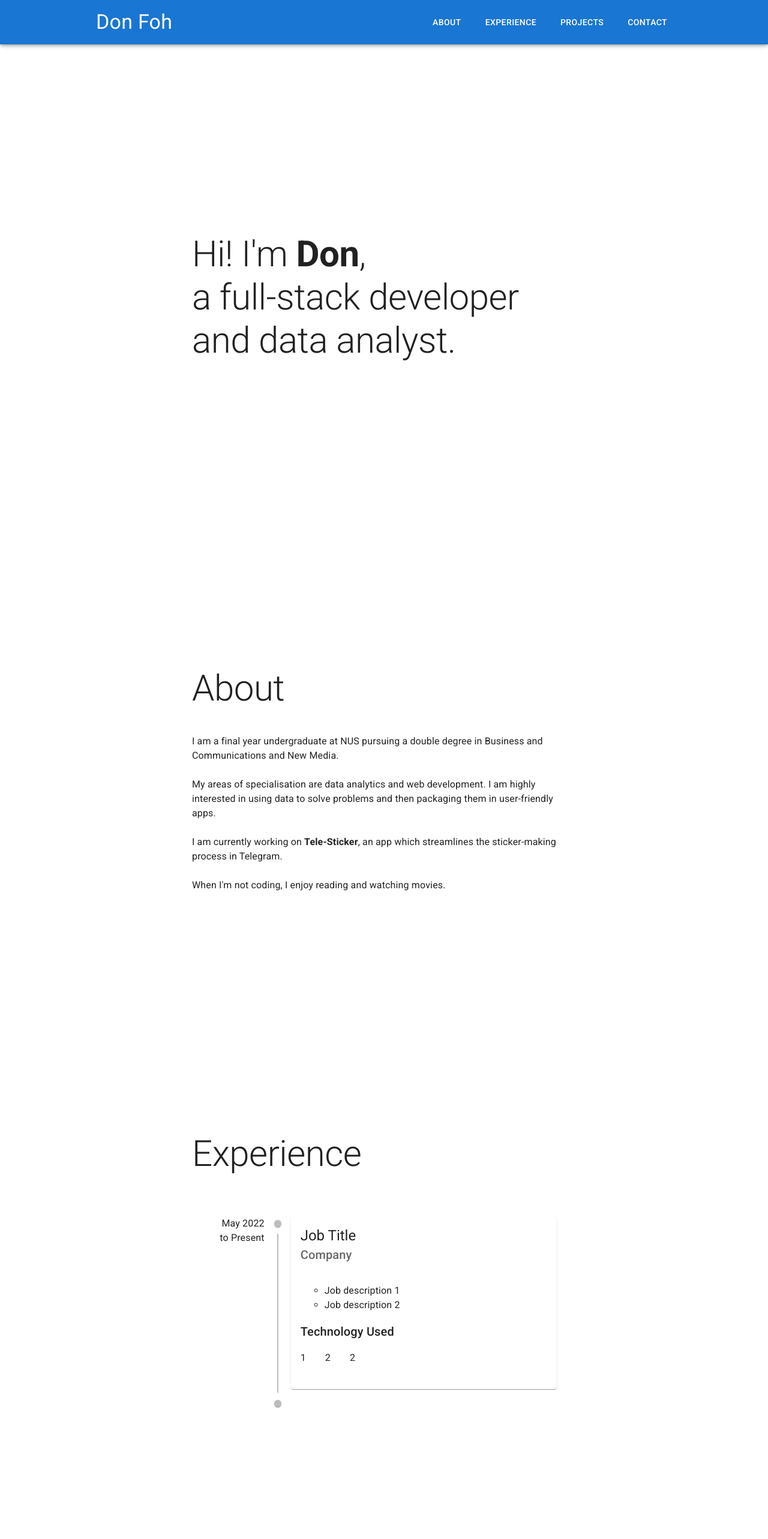
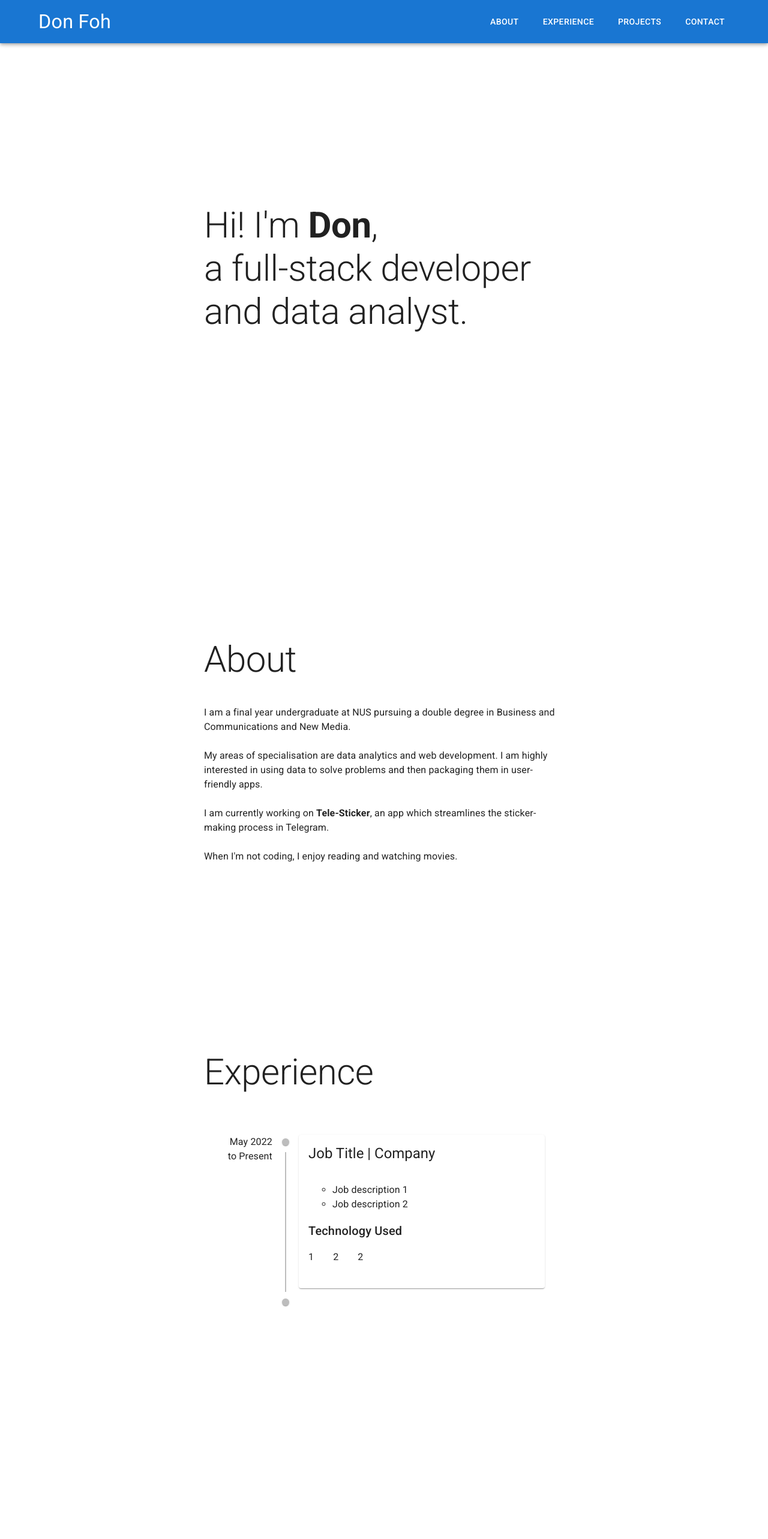
Before and after one commit to derkky/personal-website, a React (Create React App) app: page / in a window 1280 px wide. Shown: the top 2566 px of the page at 60% size. Built offline with nearby package versions, Linux system fonts and the light colour scheme.

Commit message:
refactor code

```diff
--- a/src/App.js
+++ b/src/App.js
@@ -1,4 +1,4 @@
-import { Stack, Toolbar } from "@mui/material/"
+import { Stack } from "@mui/material/"
 import CssBaseline from '@mui/material/CssBaseline'
 import NavBar from "./components/NavBar"
 import Hero from "./components/Hero.js"
@@ -6,11 +6,13 @@ import About from "./components/About.js"
 import Experience from "./components/Experience.js"
 import Projects from "./components/Projects.js"
 import Contact from "./components/Contact.js"
-import { createTheme, ThemeProvider } from '@mui/material/styles';
+import { createTheme, ThemeProvider, responsiveFontSizes } from '@mui/material/styles';
 
-const theme = createTheme({
+let theme = createTheme({
 
 })
+
+theme = responsiveFontSizes(theme)
 
 
 function App() {
@@ -21,7 +23,6 @@ function App() {
       <CssBaseline />
       <Stack spacing={2}>
         <NavBar />
-        <Toolbar />
         <Hero />
         <About/>
         <Experience />
--- a/src/components/About.js
+++ b/src/components/About.js
@@ -1,31 +1,16 @@
-import { Box, Typography, Stack, Card, CardContent, CardHeader, CardMedia } from "@mui/material"
+import { Box, Typography, Toolbar, } from "@mui/material"
+import SectionContainer from "./SectionContainer"
+import SectionContentContainer from "./SectionContentContainer"
 
 
 const About = () => {
     return (
-        <Box
+
+        <SectionContainer
             id="about"
-            sx={{
-                display: "flex",
-                height: "100vh",
-                alignItems: "center",
-                justifyContent: "center",
-                padding: 5
-            }}
+            centered
         >
-            <Box
-                sx={{
-                    display: "flex",
-                    gap: 4,
-                    width: "50vw",
-                }}
-            >
-                <Box
-                    sx={{
-                        display: "flex",
-                        flexDirection: "column",
-                    }}
-                >
+            <SectionContentContainer>
                 <Typography
                     variant="h2"
                     marginBottom={5}
@@ -50,12 +35,10 @@ const About = () => {
                     When I'm not coding, I enjoy reading and watching movies.
                 </Typography>
                 <br />
-                </Box>
+            </SectionContentContainer>
 
-            </Box>
+        </SectionContainer>
 
-
-        </Box>
 
     )
 }
--- a/src/components/Contact.js
+++ b/src/components/Contact.js
@@ -1,20 +1,24 @@
 import { Paper, Typography, Stack } from "@mui/material"
+import SectionContainer from "./SectionContainer"
+import SectionContentContainer from "./SectionContentContainer"
 
 const Contact = () => {
     return (
 
-        <Stack
-            minHeight="100vh"
-            justifyContent="center"
+        <SectionContainer
             id="contact"
+            centered
         >
+            <SectionContentContainer>
                 <Typography
                     align="center"
                     variant="h2"
                 >
                     Contact
                 </Typography>
-        </Stack>
+            </SectionContentContainer>
+
+        </SectionContainer>
 
     )
 }
--- a/src/components/Experience.js
+++ b/src/components/Experience.js
@@ -1,29 +1,25 @@
-import { Box, Typography, Card, CardHeader, CardContent } from "@mui/material"
+import { Box, Typography, Card, CardHeader, CardContent, Toolbar } from "@mui/material"
 import { Timeline, TimelineItem, TimelineSeparator, TimelineDot, TimelineConnector, TimelineContent, TimelineOppositeContent } from "@mui/lab"
 import TechUsed from "./TechUsed"
+import SectionContainer from "./SectionContainer"
+import SectionContentContainer from "./SectionContentContainer"
 
 const Experience = () => {
     return (
 
-        <Box
+        <SectionContainer
             id="experience"
-            sx={{
-                minHeight: "100vh",
-                display: "flex",
-                justifyContent: "center",
-                padding: 5
-            }}
         >
-            <Box
+
+            <SectionContentContainer
                 sx={{
                     display: "flex",
                     flexDirection: "column",
-                    width: "50vw"
+                    width: { sm: "90vw", md: "50vw" }
                 }}
             >
                 <Typography
                     variant="h2"
-                    marginTop={15}
                     marginBottom={5}
                 >
                     Experience
@@ -32,7 +28,10 @@ const Experience = () => {
                 <Timeline>
                     <TimelineItem>
                         <TimelineOppositeContent
-                            style={{flex: 0.2}}
+                            sx={{
+                                flex: 0.2,
+                                display: { xs: "none", sm: "none", md: "block" }
+                            }}
                         >
                             May 2022 to Present
                         </TimelineOppositeContent>
@@ -43,10 +42,12 @@ const Experience = () => {
                         <TimelineContent>
                             <Card>
                                 <CardHeader
-                                    title="Job Title"
-                                    subheader="Company"
+                                    title="Job Title | Company"
+                                    subheader="May 2022 to Present"
                                     subheaderTypographyProps={{
-                                        variant: "h6"
+                                        sx: {
+                                                display: { xs: "block", sm: "block", md: "none" }
+                                        }
                                     }}
                                 />
 
@@ -66,19 +67,22 @@ const Experience = () => {
 
                     <TimelineItem>
                         <TimelineOppositeContent
-                            style={{flex: 0.2}}
+                            sx={{
+                                flex: 0.2,
+                                display: { xs: "none", sm: "none", md: "block" }
+                            }}
                         />
                         <TimelineSeparator>
                             <TimelineDot />
                         </TimelineSeparator>
-                        <TimelineContent/>
+                        <TimelineContent />
                     </TimelineItem>
                 </Timeline>
 
-            </Box>
+            </SectionContentContainer>
 
 
-        </Box>
+        </SectionContainer>
 
     )
 }
--- a/src/components/Hero.js
+++ b/src/components/Hero.js
@@ -1,21 +1,15 @@
-import { Box, Typography, Stack } from "@mui/material"
+import { Box, Typography, Toolbar } from "@mui/material"
+import SectionContainer from "./SectionContainer"
+import SectionContentContainer from "./SectionContentContainer"
 
 
 const Hero = () => {
     return (
-        <Box
-            sx={{
-                display: "flex",
-                height: "100vh",
-                justifyContent: "center",
-                alignItems: "center",
-                padding: 5
-            }}
+        <SectionContainer
+            centered
             id="hero"
         >
-            <Box
-                sx={{width: "50vw"}}
-            >
+            <SectionContentContainer>
                 <Typography
                     variant="h2"
                 >
@@ -26,9 +20,9 @@ const Hero = () => {
                 >
                     a full-stack developer and data analyst.
                 </Typography>
-            </Box>
+            </SectionContentContainer>
 
-        </Box>
+        </SectionContainer>
 
     )
 }
--- a/src/components/NavBar.js
+++ b/src/components/NavBar.js
@@ -37,13 +37,22 @@ const NavBar = () => {
                 <Toolbar
                     disableGutters={true}
                     sx={{
-                        paddingX: { xs: 2, sm: 5, md: 20 },
+                        display: "flex",
+                        justifyContent: "center",
                         paddingY: 2
                     }}
                 >
+                    <Box
+                        sx={{
+                            display: "flex",
+                            width: "90%",
+                            maxWidth: "1500px",
+                            justifyContent: "space-between"
+                        }}
+                    >
+
                         <Link
                             color="inherit"
-                        sx={{ display: "flex", flex: 1 }}
                             variant="h4"
                             onClick={(e) => {
                                 e.preventDefault()
@@ -51,9 +60,14 @@ const NavBar = () => {
                             }}
                             underline="none"
                             href="#"
+                            sx={{
+                                display: "flex",
+                                alignItems: "center",
+                            }}
                         >
                             Don Foh
                         </Link>
+
 
                         <Box
                             sx={{
@@ -67,7 +81,9 @@ const NavBar = () => {
                                 <Button
                                     color="inherit"
                                     key={page.link}
-                                onClick={() => scroll(page.link)}
+                                    onClick={() => {
+                                        scroll(page.link)
+                                    }}
                                 >
                                     {page.title}
                                 </Button>
@@ -83,6 +99,9 @@ const NavBar = () => {
                         >
                             <MenuIcon />
                         </IconButton>
+
+                    </Box>
+
                 </Toolbar>
             </AppBar>
 
--- a/src/components/Projects.js
+++ b/src/components/Projects.js
@@ -1,28 +1,17 @@
 import { Toolbar, CardHeader, CardMedia, CardContent, Typography, Stack, Box } from "@mui/material"
 import ProjectCard from "./ProjectCard.js"
+import SectionContainer from "./SectionContainer.js"
+import SectionContentContainer from "./SectionContentContainer.js"
 
 const Projects = () => {
     return (
 
-        <Box
+        <SectionContainer
             id="projects"
-            sx={{
-                minHeight: "100vh",
-                display: "flex",
-                justifyContent: "center",
-                padding: 5
-            }}
         >
-            <Box
-                sx={{
-                    display: "flex",
-                    flexDirection: "column",
-                    width: "50vw"
-                }}
-            >
+            <SectionContentContainer>
                 <Typography
                     variant="h2"
-                    marginTop={15}
                     marginBottom={5}
                 >
                     Projects
@@ -61,11 +50,11 @@ const Projects = () => {
 
                 </Box>
 
-            </Box>
+            </SectionContentContainer>
 
 
 
-        </Box>
+        </SectionContainer>
 
     )
 }
--- /dev/null
+++ b/src/components/SectionContainer.js
@@ -0,0 +1,26 @@
+import { Box, Toolbar } from "@mui/material"
+
+const SectionContainer = (props) => {
+    return (
+        <Box
+            id={props.id}
+            sx={{
+                display: "flex",
+                flexDirection: "column",
+                height: "100vh",
+                width: "100vw",
+                alignItems: "center",
+                justifyContent: props.centered ? "center" : "normal",
+                padding: 5
+            }}
+        >
+
+            <Toolbar />
+
+            {props.children}
+
+        </Box>
+    )
+}
+
+export default SectionContainer
--- /dev/null
+++ b/src/components/SectionContentContainer.js
@@ -0,0 +1,20 @@
+import { Box } from "@mui/material";
+
+const SectionContentContainer = (props) => {
+    return (
+        <Box
+            sx={{
+                display: "flex",
+                flexDirection: "column",
+                width: "50%",
+                minWidth: "320px"
+            }}
+        >
+
+            {props.children}
+
+        </Box>
+    )
+}
+
+export default SectionContentContainer
--- a/src/components/TechUsed.js
+++ b/src/components/TechUsed.js
@@ -19,7 +19,6 @@ const TechUsed = (props) => {
                 <p>2</p>
                 <p>2</p>
 
-
             </Box>
         </Box>
     )
```
Lines whose indentation alone changed are shown as unchanged.
